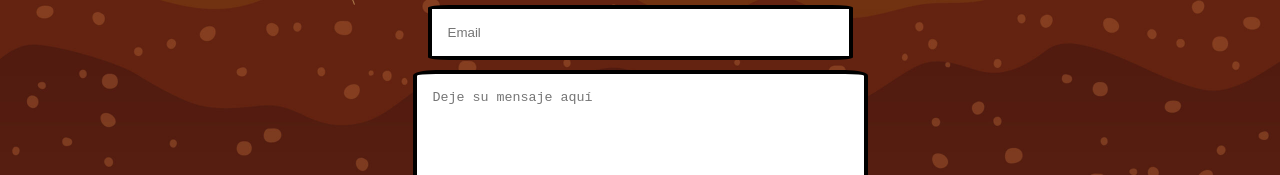
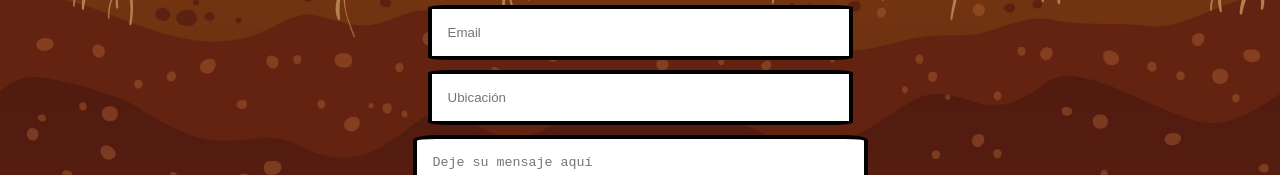
Before and after one commit to AndresCespedes23/equilibr.ar, a React (Create React App) app: page / in a window 1280 px wide. Shown: the part 1677-1852 px from the top of the page. Built offline with nearby package versions, Linux system fonts and the light colour scheme.

Commit message:
EQ-30: add location input to the form

```diff
--- a/src/Components/Contact/contact.module.css
+++ b/src/Components/Contact/contact.module.css
@@ -19,13 +19,13 @@
     align-items: center;
     flex-direction: column;
 }
-.name, .email, .textArea {
+.name, .email, .location, .textArea {
     margin: 5px;
     padding: 1rem;
     border-radius: 5%;
     border: 4px solid #000;
 }
-.name, .email {
+.name, .email, .location {
     padding: 1rem 14rem 1rem 1rem;
 }
 .textArea {
--- a/src/Components/Contact/index.js
+++ b/src/Components/Contact/index.js
@@ -8,6 +8,7 @@ const Contact = () => {
       <form className={styles.form}>
         <input className={styles.name} placeholder="Nombre completo" />
         <input className={styles.email} placeholder="Email" />
+        <input className={styles.location} placeholder="Ubicación" />
         <textarea
           className={styles.textArea}
           rows={5}
```
